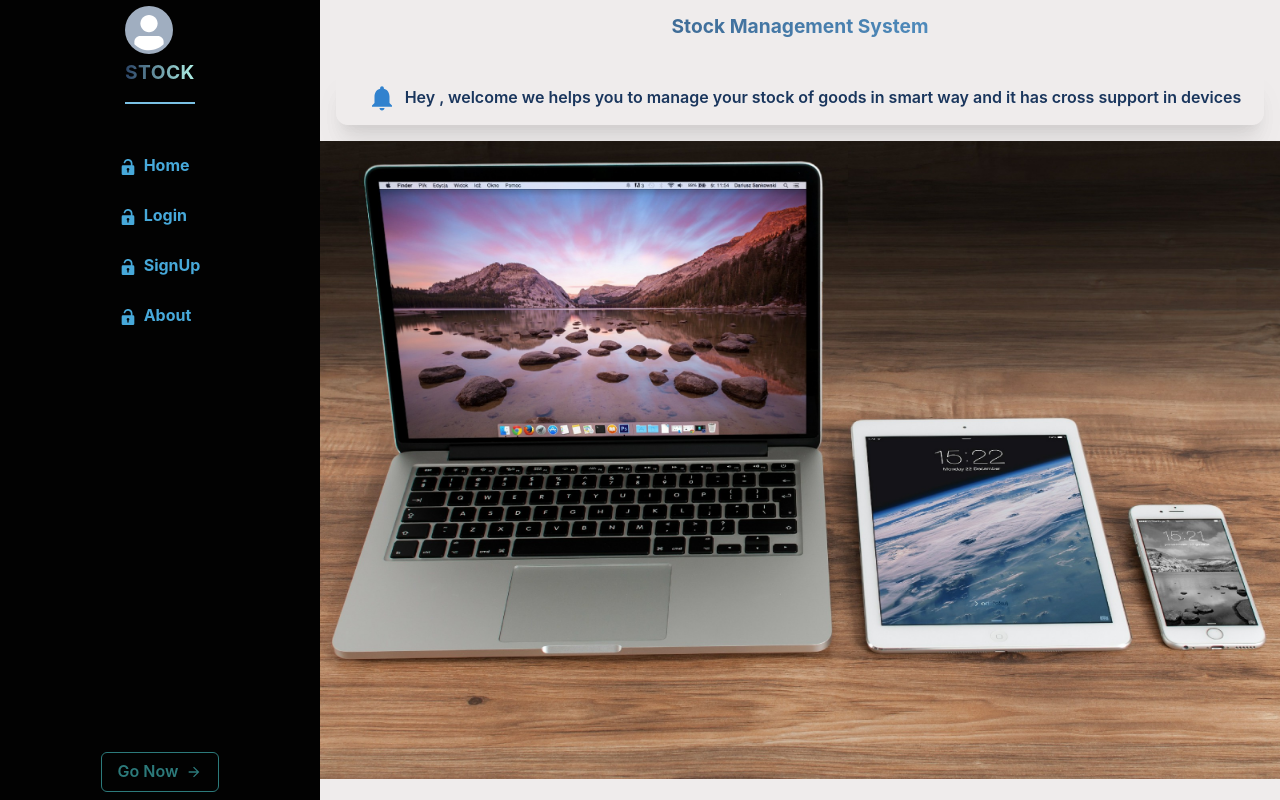
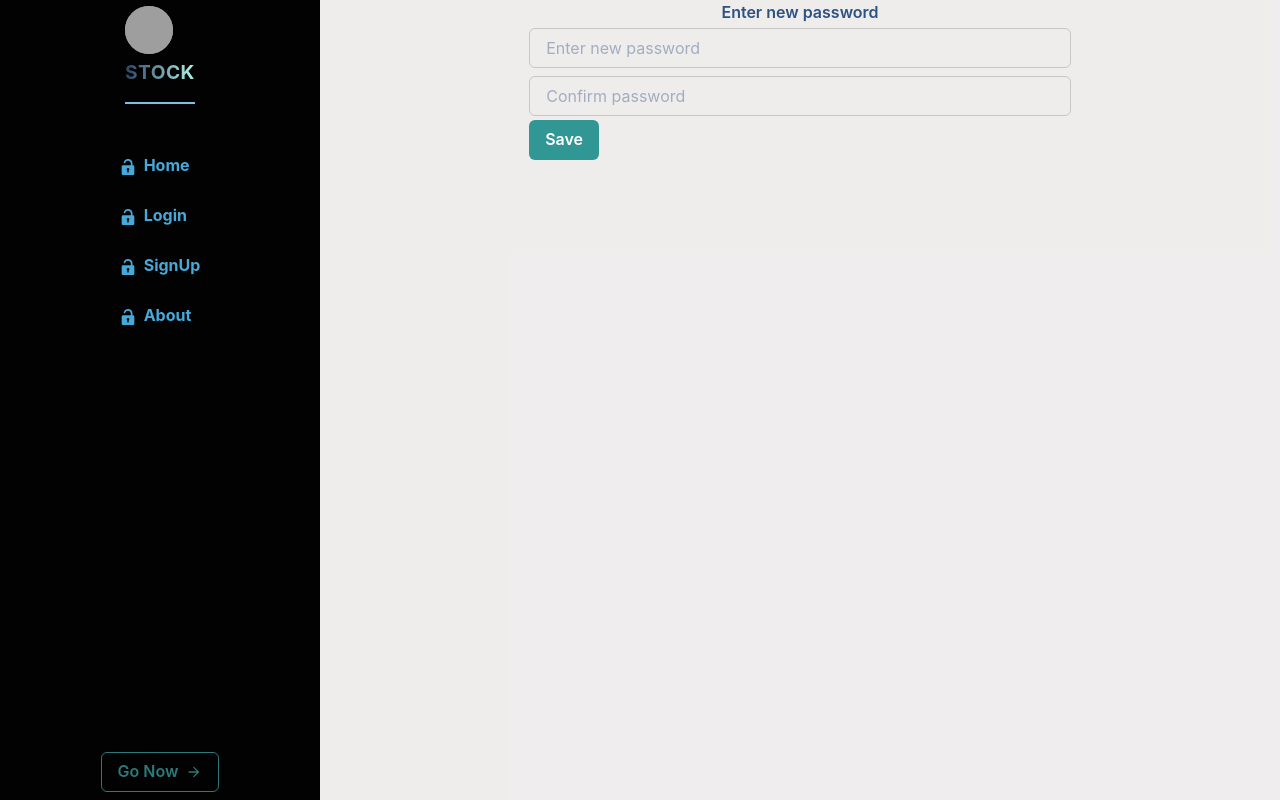
Before and after one commit to Thierry-Chain/stocka, a React (Create React App) app: page /reset_password/1 in a window 1280 px wide. Before the commit this address led to /. Built offline with nearby package versions, Linux system fonts and the light colour scheme; no server answers; grey boxes are pictures that could not be loaded.

Commit message:
finished forget and reset  password on the user

```diff
--- a/src/App.js
+++ b/src/App.js
@@ -13,6 +13,7 @@ import Records from 'components/loggedIn/Records'
 import Control from 'components/loggedIn/Control'
 import Payment from 'components/loggedIn/Payment'
 import UserInfo from 'components/loggedIn/UserInfo'
+import ResetPassword from 'components/ResetPassword'
 
 function App() {
   return (
@@ -44,6 +45,7 @@ function App() {
           <Route path="/loggedIn/records" component={Records} />
           <Route path="/loggedIn/control" component={Control} />
           <Route path="/vip/userInfo" component={UserInfo} />
+          <Route path="/reset_password/:token" component={ResetPassword} />
           <Route path="/*" component={ErrorPage} />
         </Switch>
       </Flex>
--- a/src/Redux/actions.js
+++ b/src/Redux/actions.js
@@ -10,6 +10,8 @@ import {
   updateUserCredentialsQuery,
   deleteAccQuery,
   updatePasscodeQuery,
+  forgotPasswordQuery,
+  resetPasswordQuery,
 } from 'Redux/graphql/queries'
 import store from 'Redux/store'
 import {
@@ -245,8 +247,49 @@ const delAccount = (vars) => {
         : logoutSolution(error2)
     })
 }
+const forgotPassword = (vars) => {
+  store.dispatch(clearErrors())
+
+  return client
+    .request(forgotPasswordQuery, vars)
+    .then((resp) => {
+      return resp
+    })
+    .catch((error) => {
+      const error1 = error?.message.startsWith('Network')
+      const error2 = error?.response?.errors[0]?.message
+
+      error1
+        ? handleNetworkError()
+        : error2
+        ? store.dispatch(userError(error2))
+        : logoutSolution(error2)
+    })
+}
+const resetPassword = (vars) => {
+  store.dispatch(clearErrors())
+
+  return client
+    .request(resetPasswordQuery, vars)
+    .then((resp) => {
+      return resp
+    })
+    .catch((error) => {
+      console.log(error)
+      const error1 = error?.message.startsWith('Network')
+      // const error2 = error?.response?.errors[0]?.message
+      const error2 =
+        'Try again check your data and this link is used one time so you start again from zero'
+      error1
+        ? handleNetworkError()
+        : error2
+        ? store.dispatch(userError(error2))
+        : logoutSolution(error2)
+    })
+}
 export {
   login,
+  resetPassword,
   loginPass,
   clearErrors,
   signUpPass,
@@ -263,4 +306,5 @@ export {
   logoutSolution,
   delAccount,
   updateCredentials,
+  forgotPassword,
 }
--- a/src/Redux/graphql/queries.js
+++ b/src/Redux/graphql/queries.js
@@ -367,17 +367,41 @@ const deleteAccQuery = gql`
     }
   }
 `
+const forgotPasswordQuery = gql`
+  query($email: String!) {
+    ForgotPassword(email: $email) {
+      success
+      email
+      message
+    }
+  }
+`
+const resetPasswordQuery = gql`
+  mutation($token: String!, $newPassword: String!, $confirmPassword: String!) {
+    ResetPassword(
+      token: $token
+      newPassword: $newPassword
+      confirmPassword: $confirmPassword
+    ) {
+      success
+      email
+      message
+    }
+  }
+`
 export {
   loginQuery,
   signUpQuery,
   getShortTermProdQuery,
   getLongTermProdQuery,
   payStateQuery,
+  forgotPasswordQuery,
   getNotifiedQuery,
   delNotifyQuery,
   addShortTermProdQuery,
   addLongTermProdQuery,
   editLongProdQuery,
+  resetPasswordQuery,
   editShortProdQuery,
   addProdToRecordQuery,
   delShortProdQuery,
--- a/src/components/ForgetPassword.jsx
+++ b/src/components/ForgetPassword.jsx
@@ -1,5 +1,69 @@
-import React from 'react'
-
+import { useState } from 'react'
+import {
+  Container,
+  Text,
+  Input,
+  Button,
+  Spinner,
+  Flex,
+  Alert,
+  AlertIcon,
+} from '@chakra-ui/react'
+import { WarningIcon, InfoOutlineIcon } from '@chakra-ui/icons'
+import { useMutation } from 'react-query'
+import { forgotPassword } from 'Redux/actions'
+import { useSelector } from 'react-redux'
 export default function ForgetPassword() {
-  return <div>Reset Your Password</div>
+  const [email, setEmail] = useState('')
+  const { isLoading, mutateAsync } = useMutation(forgotPassword)
+  const error = useSelector((state) => state.user.error)
+  const handleForgot = (e) => {
+    e.preventDefault()
+    const data = {
+      email,
+    }
+    mutateAsync(data)
+  }
+  return (
+    <Container>
+      <Text textAlign="center" fontWeight="semibold" color="blue.700">
+        <WarningIcon color="blue.700" /> Forget password
+      </Text>
+      <Text textAlign="center" fontWeight="thin" color="blue.700">
+        This will send link(valid for 2 hours) to your email and use to enter
+        new password
+      </Text>
+      {error ? (
+        <Alert status="warning" variant="left-accent">
+          <AlertIcon />
+          {error}
+        </Alert>
+      ) : null}
+      <form onSubmit={handleForgot}>
+        <Input
+          isRequired
+          value={email}
+          borderColor="gray.500"
+          type="email"
+          onChange={(e) => setEmail(e.target.value)}
+          my="1"
+          placeholder="Enter  Email"
+        />
+        <Flex flexDir="column">
+          <Button
+            type="submit"
+            my="2"
+            _hover={{ textDecoration: 'underline' }}
+            textAlign="center"
+          >
+            <InfoOutlineIcon mx="2" />I did n't receive link click here to
+            Resend
+          </Button>
+          <Button mx="auto" type="submit" colorScheme="teal">
+            {isLoading ? <Spinner size="xs" /> : 'Send'}
+          </Button>
+        </Flex>
+      </form>
+    </Container>
+  )
 }
--- /dev/null
+++ b/src/components/ResetPassword.jsx
@@ -0,0 +1,78 @@
+import { useState } from 'react'
+import {
+  Container,
+  Box,
+  Text,
+  Input,
+  Button,
+  Spinner,
+  Alert,
+  AlertIcon,
+} from '@chakra-ui/react'
+import { useMutation } from 'react-query'
+import { resetPassword } from 'Redux/actions'
+import { useSelector } from 'react-redux'
+export default function ResetPassword(props) {
+  const token = props.match.params.token
+  const error = useSelector((state) => state.user.error)
+
+  const [codeNew, setCodeNew] = useState('')
+  const [codeConfirm, setCodeConfirm] = useState('')
+  const { mutateAsync, isLoading } = useMutation(resetPassword, {
+    onSuccess: (dt) => {
+      if (dt) {
+        setTimeout(() => {
+          props.history.push('/vip')
+        }, 2500)
+      }
+    },
+  })
+  const resetOldPassword = (e) => {
+    e.preventDefault()
+    const data = {
+      token,
+      newPassword: codeNew,
+      confirmPassword: codeConfirm,
+    }
+
+    mutateAsync(data)
+  }
+  return (
+    <Container>
+      <Box id="middle">
+        <Container>
+          <form onSubmit={resetOldPassword}>
+            <Text textAlign="center" fontWeight="semibold" color="blue.700">
+              Enter new password
+            </Text>
+            {error ? (
+              <Alert status="warning" variant="left-accent">
+                <AlertIcon />
+                {error}
+              </Alert>
+            ) : null}
+            <Input
+              borderColor="blackAlpha.300"
+              type="password"
+              value={codeNew}
+              onChange={(e) => setCodeNew(e.target.value)}
+              my="1"
+              placeholder="Enter new password"
+            />
+            <Input
+              borderColor="blackAlpha.300"
+              type="password"
+              value={codeConfirm}
+              onChange={(e) => setCodeConfirm(e.target.value)}
+              my="1"
+              placeholder="Confirm password"
+            />
+            <Button type="submit" colorScheme="teal">
+              {isLoading ? <Spinner size="xs" /> : 'Save'}
+            </Button>
+          </form>
+        </Container>
+      </Box>
+    </Container>
+  )
+}
```
